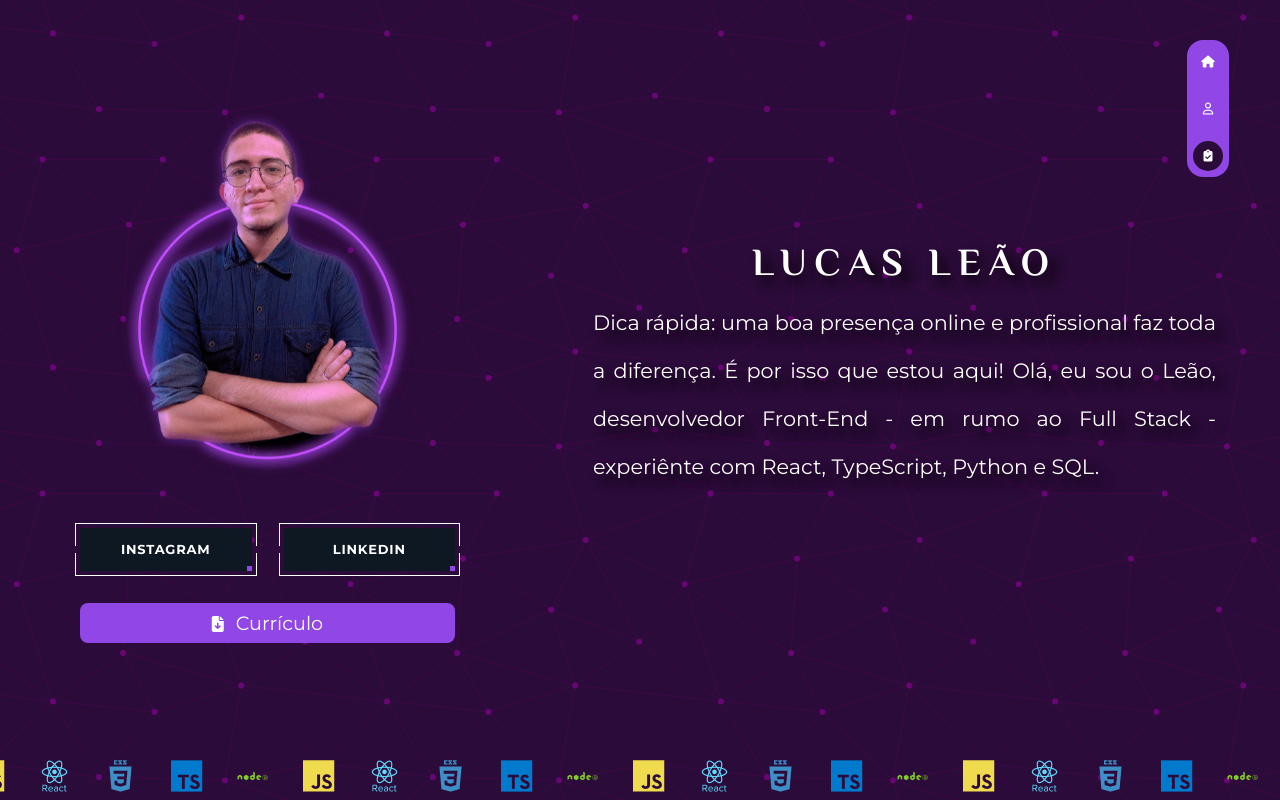
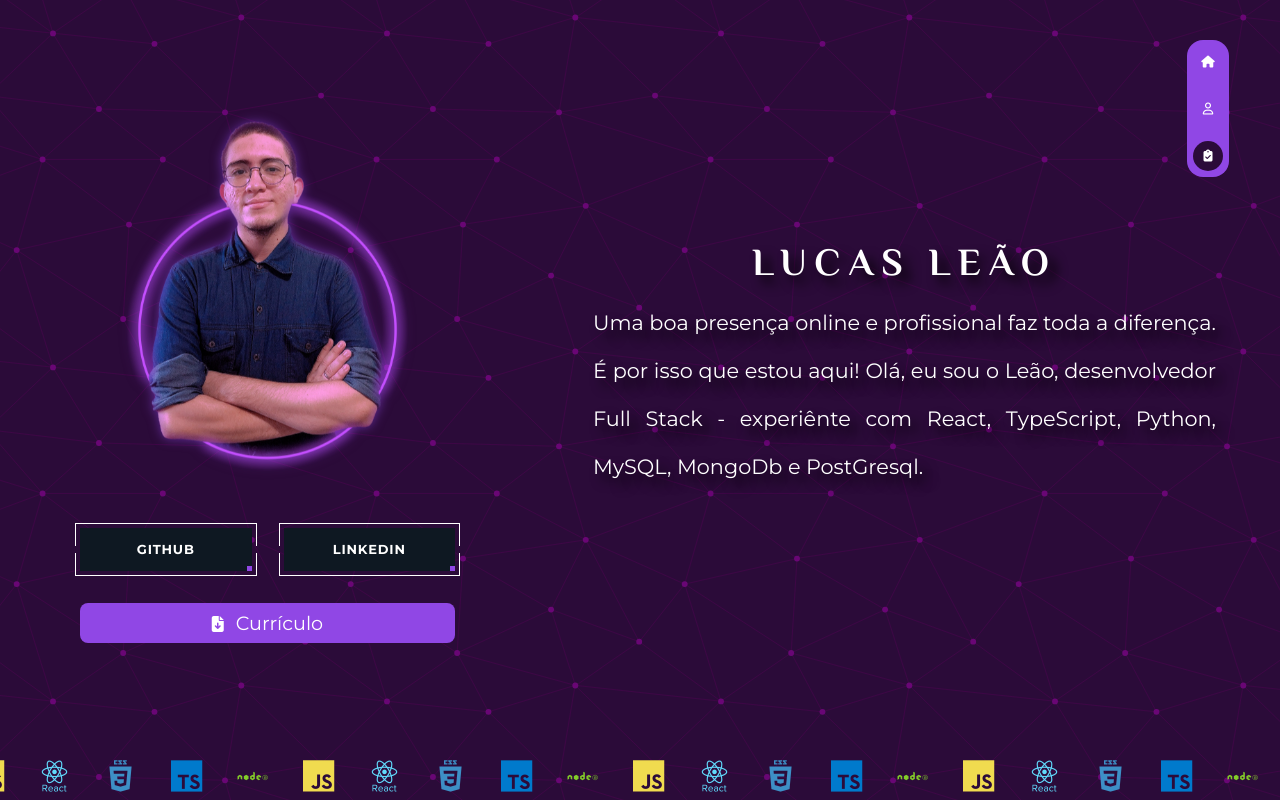
Before and after one commit to lllleao/portfolio, a React (Vite) app: page / in a window 1280 px wide. Shown: the top 800 px of the page. Built offline with nearby package versions, Linux system fonts and the light colour scheme; the HTML template or start-up script is replaced by a standard one.

Commit message:
Update index.tsx

```diff
--- a/src/components/Home/index.tsx
+++ b/src/components/Home/index.tsx
@@ -16,7 +16,7 @@ const Home = () => {
     const hasMounted = useRef(false)
     const [letters, setLetters] = useState('')
     const text =
-        ' uma boa presença online e profissional faz toda a diferença. É por isso que estou aqui! Olá, eu sou o Leão, desenvolvedor Front-End - em rumo ao Full Stack - experiênte com React, TypeScript, Python e SQL.'
+        ' Uma boa presença online e profissional faz toda a diferença. É por isso que estou aqui! Olá, eu sou o Leão, desenvolvedor Full Stack - experiênte com React, TypeScript, Python, MySQL, MongoDb e PostGresql.'
 
     useEffect(() => {
         setTimeout(() => {
@@ -63,12 +63,12 @@ const Home = () => {
                         <ul>
                             <li className="instagram button-borders">
                                 <a
-                                    href="https://www.instagram.com/leao_dev/"
+                                    href="https://github.com/lllleao"
                                     target="_blank"
                                     className="primary-button"
                                     rel="noreferrer"
                                 >
-                                    INSTAGRAM
+                                    GITHUB
                                 </a>
                             </li>
                             <li className="github button-borders">
@@ -97,7 +97,6 @@ const Home = () => {
                 <S.Message>
                     <h1>Lucas Leão</h1>
                     <S.Tip>
-                        <span className="tip">Dica rápida:</span>{' '}
                         <span className="tip-text">{letters}</span>
                     </S.Tip>
                 </S.Message>
```
